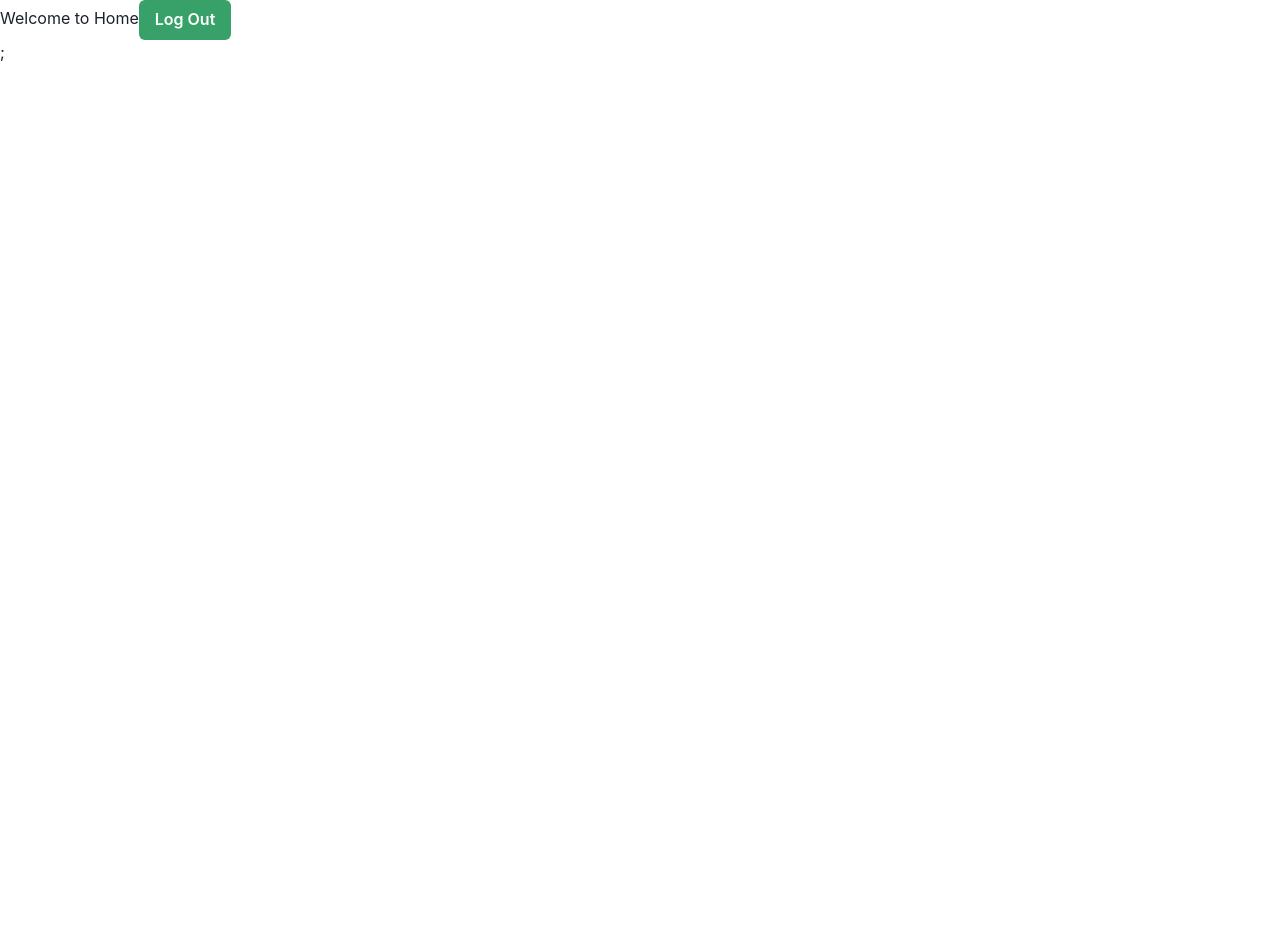
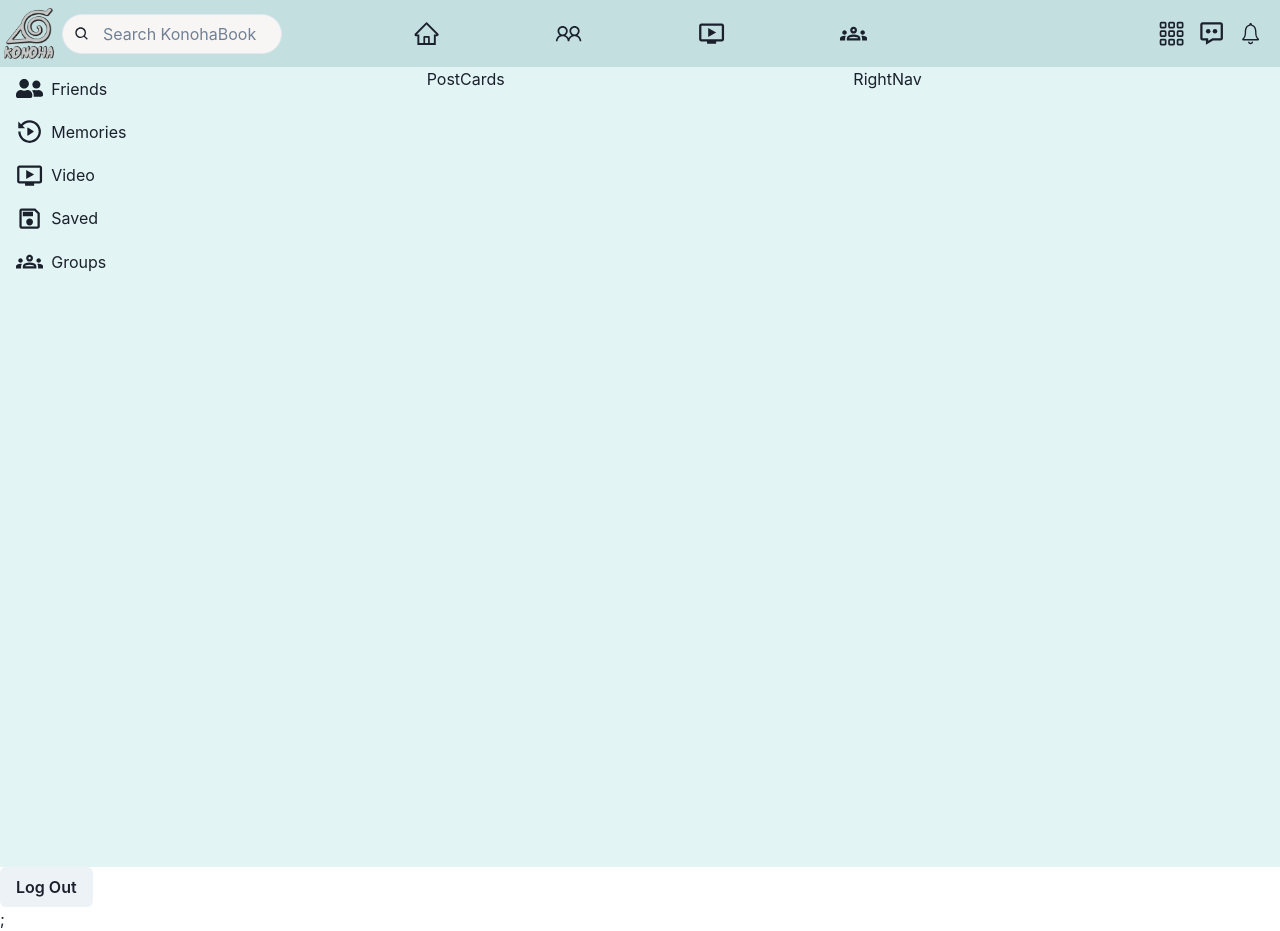
Before and after one commit to hedaetul/Fb-Clone-React, a React (Vite) app: page /home in a window 1280 px wide. Before the commit the page ends 800 px from the top, so only its background shows below. Built offline with nearby package versions, Linux system fonts and the light colour scheme; no server answers; sample sign-in values are in the browser's storage.

Commit message:
modified homepage styles

```diff
--- a/package.json
+++ b/package.json
@@ -17,6 +17,7 @@
     "framer-motion": "^11.1.3",
     "react": "^18.2.0",
     "react-dom": "^18.2.0",
+    "react-icons": "^5.1.0",
     "react-router-dom": "^6.22.3"
   },
   "devDependencies": {
--- a/src/components/auth/login/LoginCard.jsx
+++ b/src/components/auth/login/LoginCard.jsx
@@ -60,7 +60,7 @@ const LoginCard = () => {
     <>
       <Card px='1rem' pt='1rem' pb='2rem' w='390px' h='350px'>
         <Stack spacing={4}>
-          <FormControl>
+          <FormControl >
             <Input
               onChange={(e) => handleCredentials(e)}
               type='email'
--- a/src/components/pages/home/Home.jsx
+++ b/src/components/pages/home/Home.jsx
@@ -1,6 +1,10 @@
-import { Box, Button } from '@chakra-ui/react';
+import { Box, Button, Grid } from '@chakra-ui/react';
 import { signOut } from 'firebase/auth';
 import { auth } from '../../../config/firebase';
+import LeftNav from './components/LeftNav';
+import PostCards from './components/PostCards';
+import RightNav from './components/RightNav';
+import TopNav from './components/TopNav';
 
 const Home = () => {
   const handleSignOut = async () => {
@@ -13,7 +17,12 @@ const Home = () => {
 
   return (
     <Box>
-      Welcome to Home
+      <TopNav />
+      <Grid w='100vw' h='100vh' bg='#E3F4F4' gridTemplateColumns='1fr 1fr 1fr'>
+        <LeftNav />
+        <PostCards />
+        <RightNav />
+      </Grid>
       <Button
         onClick={() => {
           handleSignOut();
--- /dev/null
+++ b/src/components/pages/home/components/LeftNav.jsx
@@ -0,0 +1,57 @@
+import { Box, HStack, Icon, Stack, Text } from '@chakra-ui/react';
+import { FaUserFriends } from 'react-icons/fa';
+import {
+  MdOutlineGroups,
+  MdOutlineOndemandVideo,
+  MdOutlineSave,
+} from 'react-icons/md';
+import { RiMemoriesFill } from 'react-icons/ri';
+
+const leftNavItems = [
+  {
+    name: 'Friends',
+    icon: FaUserFriends,
+  },
+  {
+    name: 'Memories',
+    icon: RiMemoriesFill,
+  },
+  {
+    name: 'Video',
+    icon: MdOutlineOndemandVideo,
+  },
+  {
+    name: 'Saved',
+    icon: MdOutlineSave,
+  },
+  {
+    name: 'Groups',
+    icon: MdOutlineGroups,
+  },
+];
+
+const LeftNav = () => {
+  return (
+    <Box>
+      {leftNavItems.map((item) => (
+        <Stack
+          rounded='md'
+          bg='#E3F4F4'
+          _hover={{ bg: 'blackAlpha.50' }}
+          key={item.name}
+          ml='0.5rem'
+          w='340px'
+          px='0.5rem'
+          py='0.5rem'
+        >
+          <HStack>
+            <Icon as={item.icon} />
+            <Text>{item.name}</Text>
+          </HStack>
+        </Stack>
+      ))}
+    </Box>
+  );
+};
+
+export default LeftNav;
--- /dev/null
+++ b/src/components/pages/home/components/PostCards.jsx
@@ -0,0 +1,7 @@
+import { Box } from '@chakra-ui/react';
+
+const PostCards = () => {
+  return <Box>PostCards</Box>;
+};
+
+export default PostCards;
--- /dev/null
+++ b/src/components/pages/home/components/RightNav.jsx
@@ -0,0 +1,7 @@
+import { Box } from '@chakra-ui/react';
+
+const RightNav = () => {
+  return <Box>RightNav</Box>;
+};
+
+export default RightNav;
--- /dev/null
+++ b/src/components/pages/home/components/TopNav.jsx
@@ -0,0 +1,53 @@
+import {
+  Box,
+  Grid,
+  HStack,
+  Icon,
+  Image,
+  Input,
+  InputGroup,
+  InputLeftElement,
+} from '@chakra-ui/react';
+import { AiOutlineHome } from 'react-icons/ai';
+import { BiMessageDots, BiSearch } from 'react-icons/bi';
+import { BsGrid3X3Gap } from 'react-icons/bs';
+import { IoIosNotificationsOutline } from 'react-icons/io';
+import { LiaUserFriendsSolid } from 'react-icons/lia';
+import { MdOutlineGroups, MdOutlineOndemandVideo } from 'react-icons/md';
+
+const Navbar = () => {
+  return (
+    <Box bg='#C4DFDF' px='0.25rem' py='0.5rem' boxShadow='lg'>
+      <Grid gridTemplateColumns='1fr 1fr 1fr' justify='space-between'>
+      <HStack maxW='455px'>
+        <Image src='/konoha_icon.png' w='50px' />
+        <InputGroup>
+          <InputLeftElement pointerEvents='none'>
+            <BiSearch color='gray.300' />
+          </InputLeftElement>
+          <Input bg='#F8F6F4'
+            type='text'
+            placeholder='Search KonohaBook'
+            rounded='full'
+            maxW='220px'
+          />
+        </InputGroup>
+      </HStack>
+      <HStack w='455px' justify='space-between'>
+        <Icon as={AiOutlineHome} />
+        <Icon as={LiaUserFriendsSolid} />
+        <Icon as={MdOutlineOndemandVideo} />
+        <Icon as={MdOutlineGroups} />
+      </HStack>
+      <HStack justify='end' spacing='0.75rem'>
+        <Icon as={BsGrid3X3Gap} />
+        <Icon as={BiMessageDots} />
+        <Icon as={IoIosNotificationsOutline} />
+        <Image src='' />
+      </HStack>
+    </Grid>
+    </Box>
+  );
+};
+
+export default Navbar;
--- a/src/theme/theme.js
+++ b/src/theme/theme.js
@@ -28,8 +28,15 @@ const theme = extendTheme(
         fontWeight: '400',
       },
     },
+    components: {
+      Icon: {
+        baseStyle: {
+          boxSize: '1.70rem',
+          cursor: 'pointer'
+        }
+      },
+    },
   },
-  withDefaultColorScheme({ colorScheme: 'green' })
 );
 
 export default theme;
```
Also changed, not shown: public/konoha_icon.png (added), src/components/auth/login/Login.jsx (line endings or trailing spaces), 1 other file (tests, documents, lock files or other folders).
